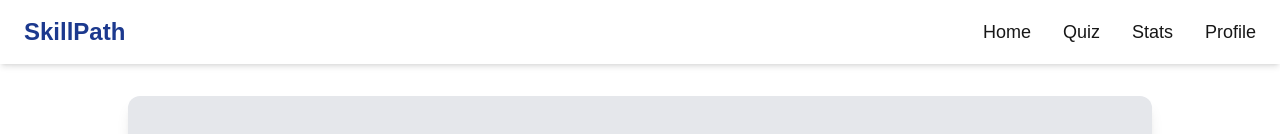
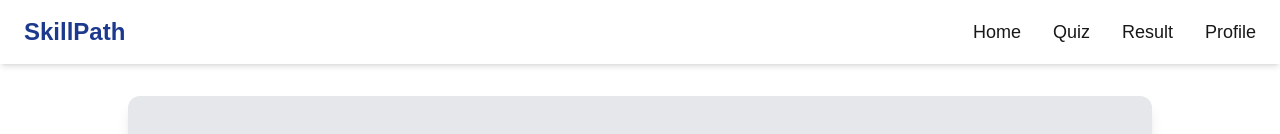
Before and after one commit to shairafathiya/SkillPath, a Next.js app: page /quiz in a window 1280 px wide. Shown: the top 134 px of the page. Built offline with nearby package versions, Linux system fonts and the light colour scheme.

Commit message:
fix: penamaan folder

```diff
--- a/src/components/Navbar.tsx
+++ b/src/components/Navbar.tsx
@@ -17,7 +17,7 @@ export default function Navbar() {
             <Link href="/quiz" className="hover:text-blue-600">Quiz</Link>
           </li>
           <li>
-            <Link href="/stats" className="hover:text-blue-600">Stats</Link>
+            <Link href="/result" className="hover:text-blue-600">Result</Link>
           </li>
           <li>
             <Link href="/profile" className="hover:text-blue-600">Profile</Link>
```
Also changed, not shown: src/app/result/page.tsx (added).
